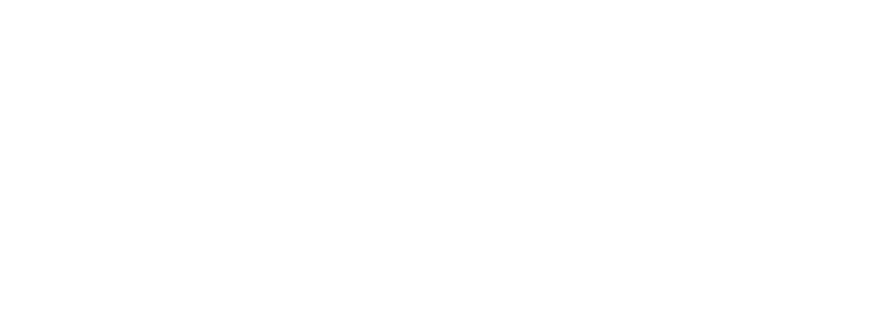
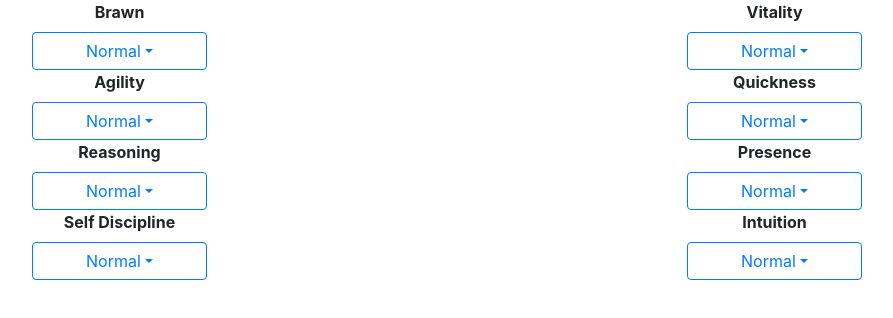
Before and after one commit to nortain/CORPS-Character-Builder, an Angular app: page /character in a window 1280 px wide. Before the commit this address led to /. Shown: the top 318 px of the page, without its empty margins (193-1086 px from the left). Built offline with nearby package versions, Linux system fonts and the light colour scheme.

Commit message:
tweaked attribute service and added adjustable width for dropdown component. Added default path, although that will need to change.

```diff
--- a/src/app/app-routing.module.ts
+++ b/src/app/app-routing.module.ts
@@ -1,7 +1,12 @@
 import { NgModule } from '@angular/core';
 import { Routes, RouterModule } from '@angular/router';
+import {CharacterAttributesComponent} from "./character-sheet/character-attributes/character-attributes.component";
 
-const routes: Routes = [];
+const routes: Routes = [
+  {path: 'character', component: CharacterAttributesComponent},
+  {path: '', redirectTo: 'character', pathMatch: 'full'},
+  {path: '**', redirectTo: 'character', pathMatch: 'full'}
+];
 
 @NgModule({
   imports: [RouterModule.forRoot(routes)],
--- a/src/app/app.component.html
+++ b/src/app/app.component.html
@@ -1,6 +1,4 @@
 <!--The content below is only a placeholder and can be replaced.-->
 <div style="text-align:center">
-  <!--<app-dropdown #dd [labelName]="'Test'" [values]="mockDropdownData"></app-dropdown>-->
-  <!--This is the values: {{dd.values[0].value}}-->
   <router-outlet></router-outlet>
 </div>
--- a/src/app/app.module.ts
+++ b/src/app/app.module.ts
@@ -4,7 +4,6 @@ import { AppRoutingModule } from './app-routing.module';
 import {AppComponent} from './app.component';
 import {CoreModule} from "./core/core.module";
 import {NgbModule} from "@ng-bootstrap/ng-bootstrap";
-import {SharedModule} from "./shared/shared.module";
 import {CharacterSheetModule} from "./character-sheet/character-sheet.module";
 
 
--- a/src/app/character-sheet/character-attributes/character-attributes.component.html
+++ b/src/app/character-sheet/character-attributes/character-attributes.component.html
@@ -2,8 +2,8 @@
   <div *ngFor="let attribute of attributes | slice:0:4" class="col-md-6 col-sm-12">
     <app-dropdown [labelName]="attribute"
                   [newLineLabelName]="true"
-                  [values]="attributeStrength">
-
+                  [values]="attributeStrength"
+                  [fixedWidth]="175">
     </app-dropdown>
   </div>
 </div>
@@ -11,8 +11,8 @@
   <div *ngFor="let attribute of attributes | slice:4:8" class="col-md-6 col-sm-12">
     <app-dropdown [labelName]="attribute"
                   [newLineLabelName]="true"
-                  [values]="attributeStrength">
-
+                  [values]="attributeStrength"
+                  [fixedWidth]="175">
     </app-dropdown>
   </div>
 </div>
--- a/src/app/character-sheet/character-attributes/character-attributes.component.ts
+++ b/src/app/character-sheet/character-attributes/character-attributes.component.ts
@@ -17,7 +17,7 @@ export class CharacterAttributesComponent implements OnInit {
 
   ngOnInit() {
     this.attributeStrength = this.attributeService.getArrayOfDropdownValueObjectsFromEnum(AttributeStrength);
-    this.attributes = this.attributeService.getEnumAsArrayOfStrings(AttributeName);
+    this.attributes = this.attributeService.getEnumAsArrayOfStrings(AttributeName, true);
   }
 
 }
--- a/src/app/character-sheet/character-sheet.module.ts
+++ b/src/app/character-sheet/character-sheet.module.ts
@@ -6,6 +6,7 @@ import { CharacterAttributesComponent } from './character-attributes/character-a
   imports: [
     SharedModule
   ],
-  declarations: [CharacterAttributesComponent]
+  declarations: [CharacterAttributesComponent],
+
 })
 export class CharacterSheetModule { }
--- a/src/app/shared/attribute/attribute.service.ts
+++ b/src/app/shared/attribute/attribute.service.ts
@@ -7,10 +7,17 @@ export class AttributeService {
   constructor() {
   }
 
-  getEnumAsArrayOfStrings(enumeration): string[] {
-    const names = Object.keys(enumeration).filter((value) => {
-      return !(parseInt(value, 10) >= 0);
-    });
+  getEnumAsArrayOfStrings(enumeration, isStringBased = false): string[] {
+    let names;
+    if (!isStringBased) {
+      names = Object.keys(enumeration).filter((keys) => {
+        return !(parseInt(keys, 10) >= 0);
+      });
+    } else {
+      names = Object.values(enumeration).filter((values) => {
+        return !(parseInt(values, 10) >= 0);
+      });
+    }
     return names;
   }
 
--- a/src/app/shared/shared.module.ts
+++ b/src/app/shared/shared.module.ts
@@ -2,8 +2,8 @@ import {NgModule} from '@angular/core';
 import {CommonModule} from '@angular/common';
 import {FormsModule, ReactiveFormsModule} from "@angular/forms";
 import { DropdownComponent } from './ui/dropdown/dropdown.component';
-import {NgbDropdownModule, NgbModule} from "@ng-bootstrap/ng-bootstrap";
-import {BrowserModule} from "@angular/platform-browser";
+import {NgbDropdownModule} from "@ng-bootstrap/ng-bootstrap";
+import {AttributeService} from "./attribute/attribute.service";
 
 @NgModule({
   imports: [
@@ -13,6 +13,7 @@ import {BrowserModule} from "@angular/platform-browser";
     NgbDropdownModule
   ],
   declarations: [DropdownComponent],
+  providers: [AttributeService],
   exports: [CommonModule, FormsModule, DropdownComponent]
 })
 export class SharedModule {
--- a/src/app/shared/ui/dropdown/dropdown.component.html
+++ b/src/app/shared/ui/dropdown/dropdown.component.html
@@ -1,7 +1,7 @@
 <label class="font-weight-bold">{{labelName}}</label>
 <br *ngIf="newLineLabelName">
-<div ngbDropdown class="d-inline-block">
-  <button class="btn" ngClass="{{isInvalid ? 'btn-outline-danger' : 'btn-outline-primary'}}" id="dropdownMenu" ngbDropdownToggle>{{selectedValue ? selectedValue.label : 'Button'}}</button>
+<div ngbDropdown class="d-inline-block" [ngStyle]="{'width': fixedWidth ? fixedWidth + 'px' : '100%'}">
+  <button class="btn w-100" ngClass="{{isInvalid ? 'btn-outline-danger' : 'btn-outline-primary'}}" id="dropdownMenu" ngbDropdownToggle>{{selectedValue ? selectedValue.label : 'Button'}}</button>
   <div ngbDropdownMenu class="" aria-labelledby="dropdownMenu">
     <button *ngFor="let value of values" (click)="selectDropdown(value)" class="dropdown-item">{{value.label}}</button>
   </div>
--- a/src/app/shared/ui/dropdown/dropdown.component.ts
+++ b/src/app/shared/ui/dropdown/dropdown.component.ts
@@ -13,6 +13,7 @@ export class DropdownComponent implements OnInit {
   @Input() value: DropdownValueObject; // pre selected value on load
   @Input() defaultSelect = false; // should there be a select option
   @Input() isInvalid = false;
+  @Input() fixedWidth: number;
   @Output() valueChange: EventEmitter<DropdownValueObject>; // emits state on change
   @Output() selectedValue: any; // change to dropdown value object
 
```
Also changed, not shown: 2 other files (tests, documents, lock files or other folders).
